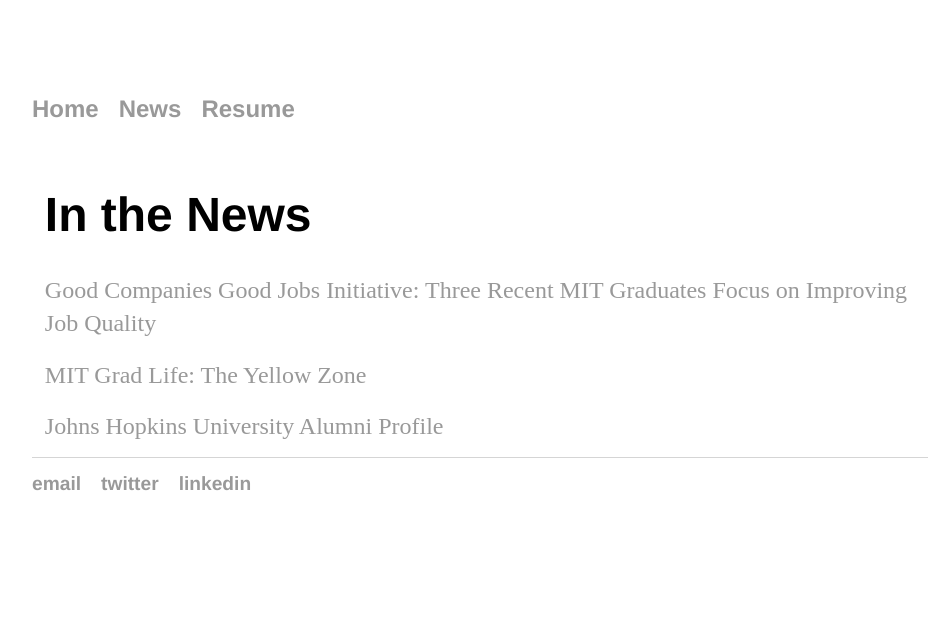
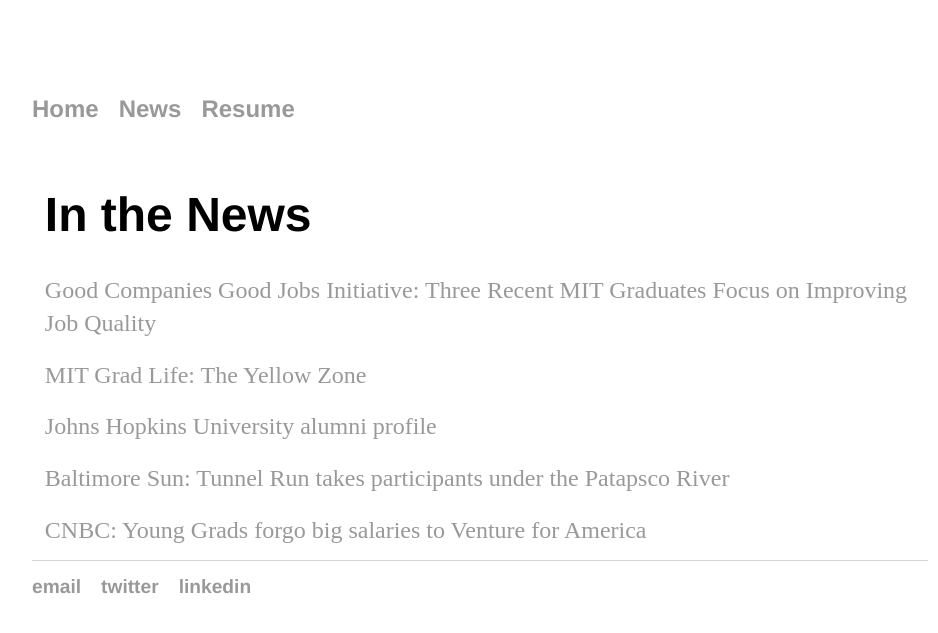
Before and after one commit to paigeboehmcke/paigeboehmcke.github.io, a Jekyll site: the page built from news/index.html, in a window 1280 px wide. Shown: the top 633 px of the page, without its empty margins (160-1098 px from the left). Built offline with Jekyll 4.4.1, drawn with Linux system fonts in a browser that asks for light colours.

Commit message:
Update index.html

```diff
--- a/news/index.html
+++ b/news/index.html
@@ -8,5 +8,9 @@
 	<br></br>
 	<a href="https://alum.mit.edu/slice/grad-life-yellow-zone">MIT Grad Life: The Yellow Zone</a>
 	<br></br>
-	<a href="https://engineering.jhu.edu/materials/2015/05/08/paige-boehmcke/#.XPcXCdNKiRs">Johns Hopkins University Alumni Profile</a>
+	<a href="https://engineering.jhu.edu/materials/2015/05/08/paige-boehmcke/#.XPcXCdNKiRs">Johns Hopkins University alumni profile</a>
+	<br></br>
+	<a href="https://www.baltimoresun.com/maryland/baltimore-city/bs-md-tunnel-run-20140921-story.html">Baltimore Sun: Tunnel Run takes participants under the Patapsco River</a>
+	<br></br>
+	<a href="https://www.cnbc.com/id/100929554">CNBC: Young Grads forgo big salaries to Venture for America</a>
 </div>
```
